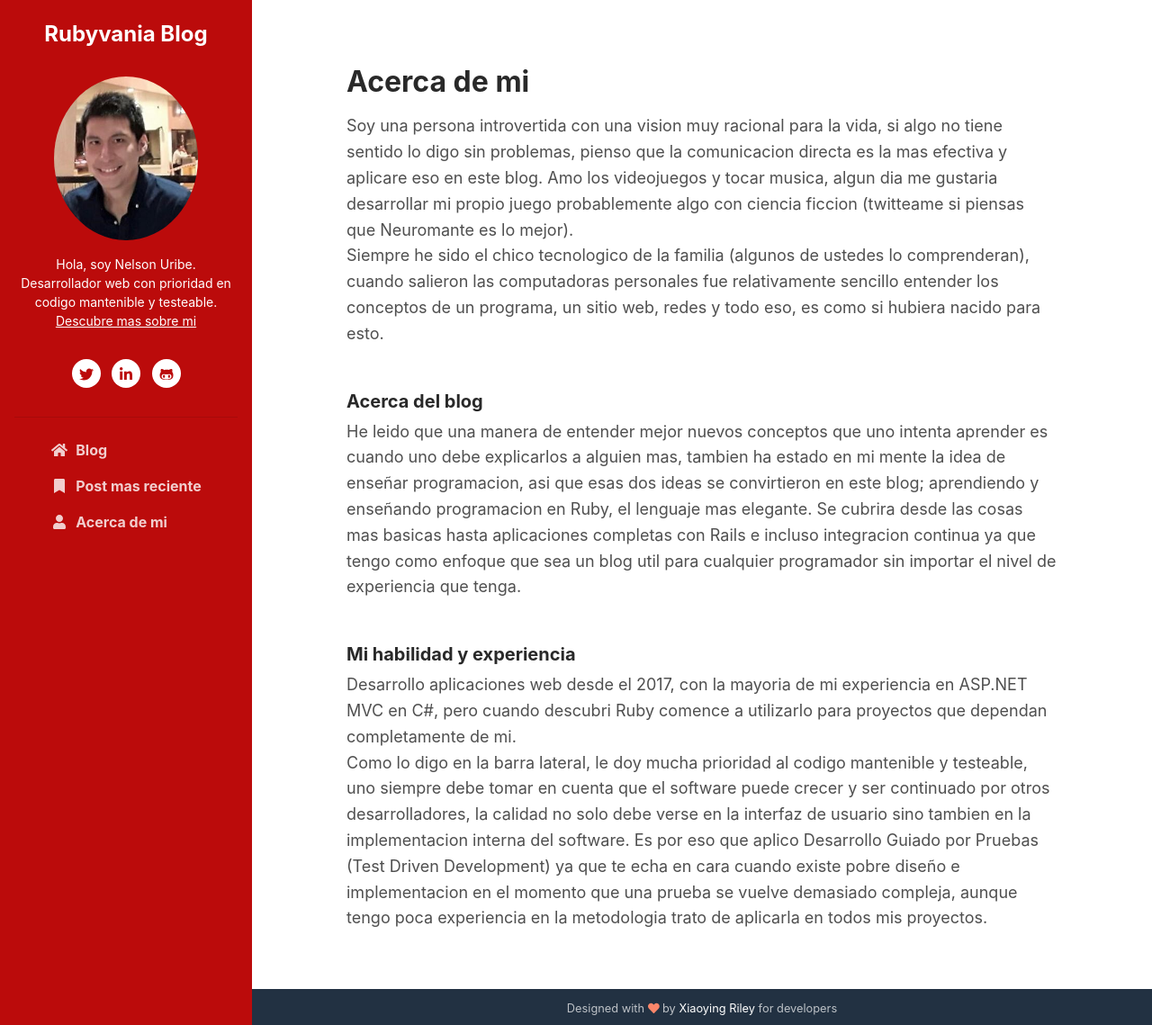
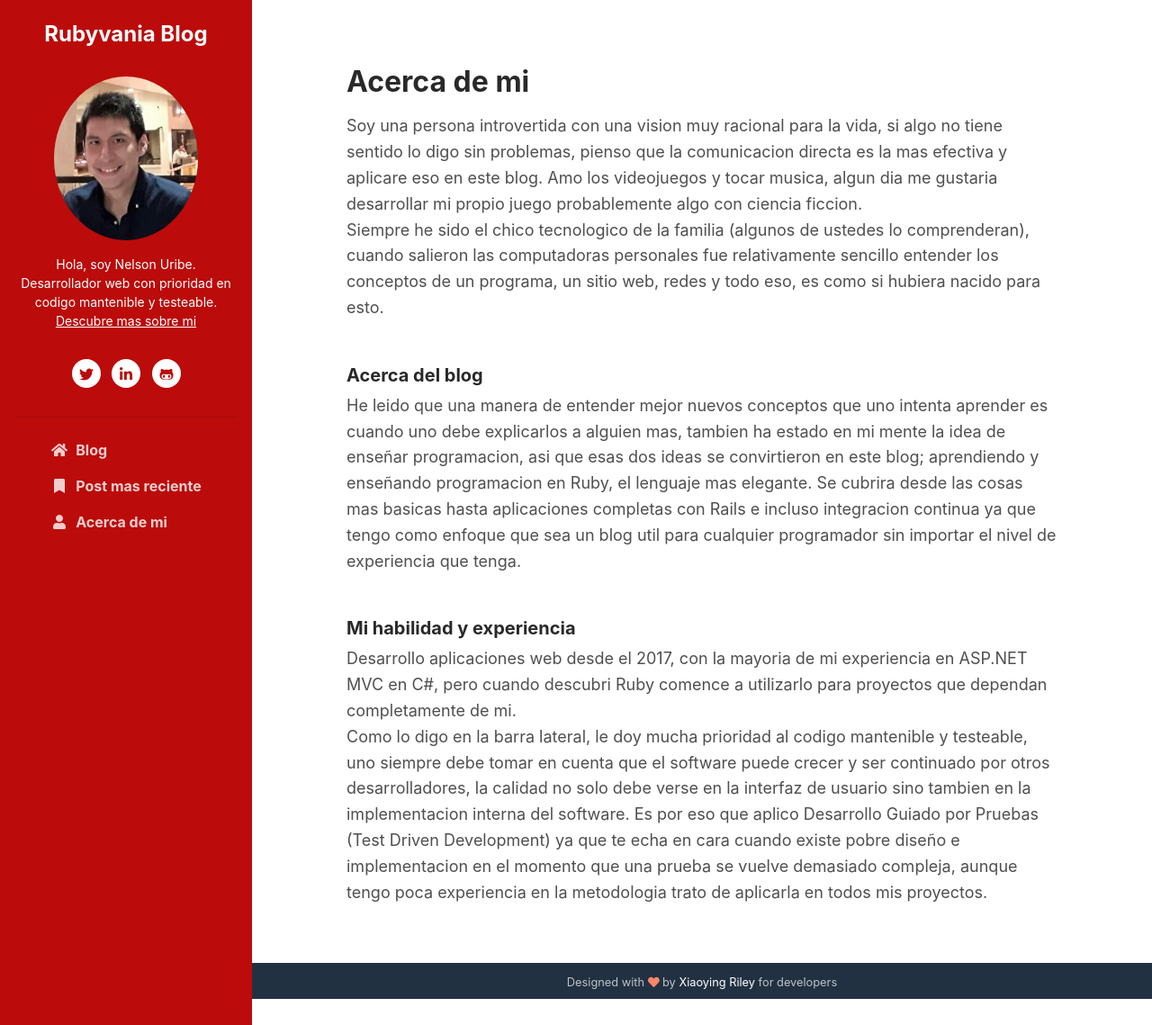
Before and after one commit to hollow-hunter/rubyvania-blog, a Jekyll site: the page built from about.html, in a window 1280 px wide and 1139 px high. Shown: the whole window at 90% size. Built offline with Jekyll 4.4.1, drawn with Linux system fonts in a browser that asks for light colours; comment, search, counter and statistics services are not loaded.

Commit message:
delete text from about page.

```diff
--- a/about.html
+++ b/about.html
@@ -6,7 +6,7 @@ layout: default
 	<div class="container">
 		<h2 class="title mb-3">Acerca de mi</h2>
 		<p>
-			Soy una persona introvertida con una vision muy racional para la vida, si algo no tiene sentido lo digo sin problemas, pienso que la comunicacion directa es la mas efectiva y aplicare eso en este blog. Amo los videojuegos y tocar musica, algun dia me gustaria desarrollar mi propio juego probablemente algo con ciencia ficcion (twitteame si piensas que Neuromante es lo mejor). <br/>
+			Soy una persona introvertida con una vision muy racional para la vida, si algo no tiene sentido lo digo sin problemas, pienso que la comunicacion directa es la mas efectiva y aplicare eso en este blog. Amo los videojuegos y tocar musica, algun dia me gustaria desarrollar mi propio juego probablemente algo con ciencia ficcion. <br/>
 			Siempre he sido el chico tecnologico de la familia (algunos de ustedes lo comprenderan), cuando salieron las computadoras personales fue relativamente sencillo entender los conceptos de un programa, un sitio web, redes y todo eso, es como si hubiera nacido para esto.
 		</p>
 		<h5 class="mt-5">Acerca del blog</h5>
```
